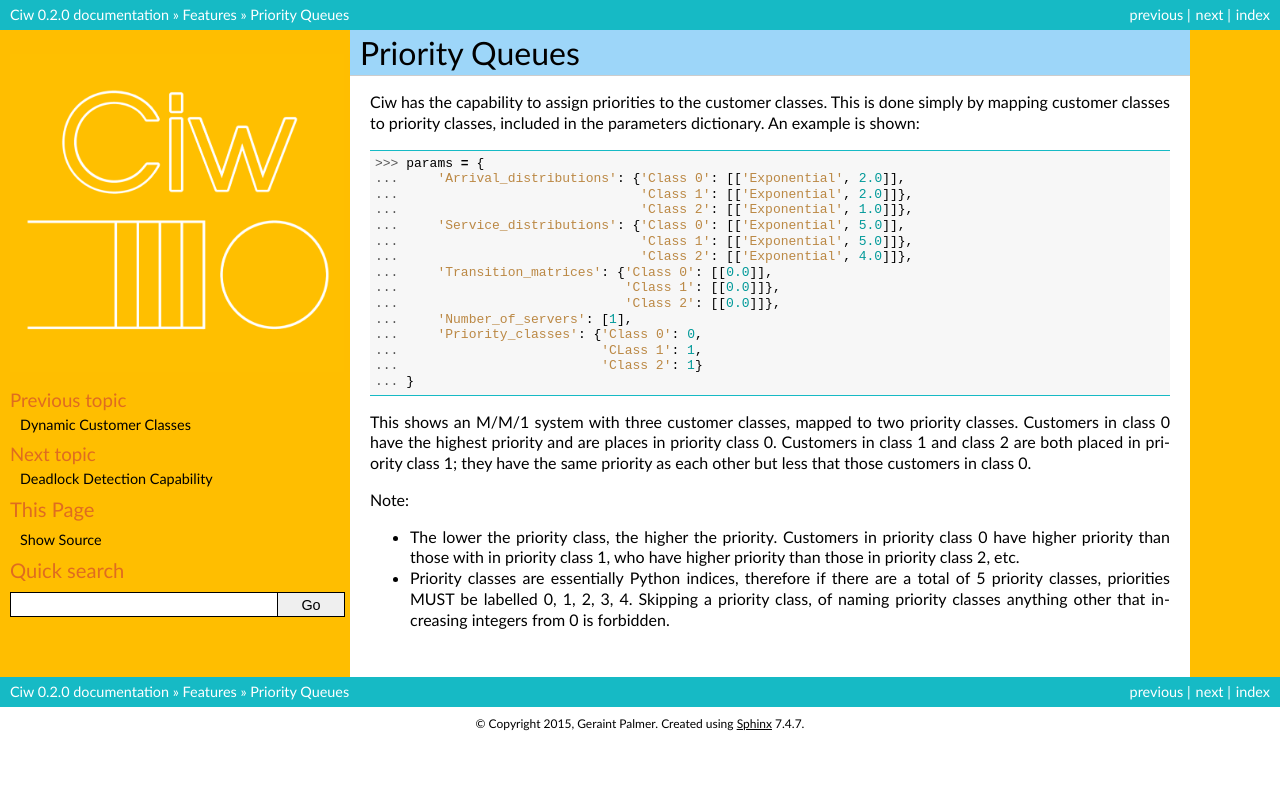
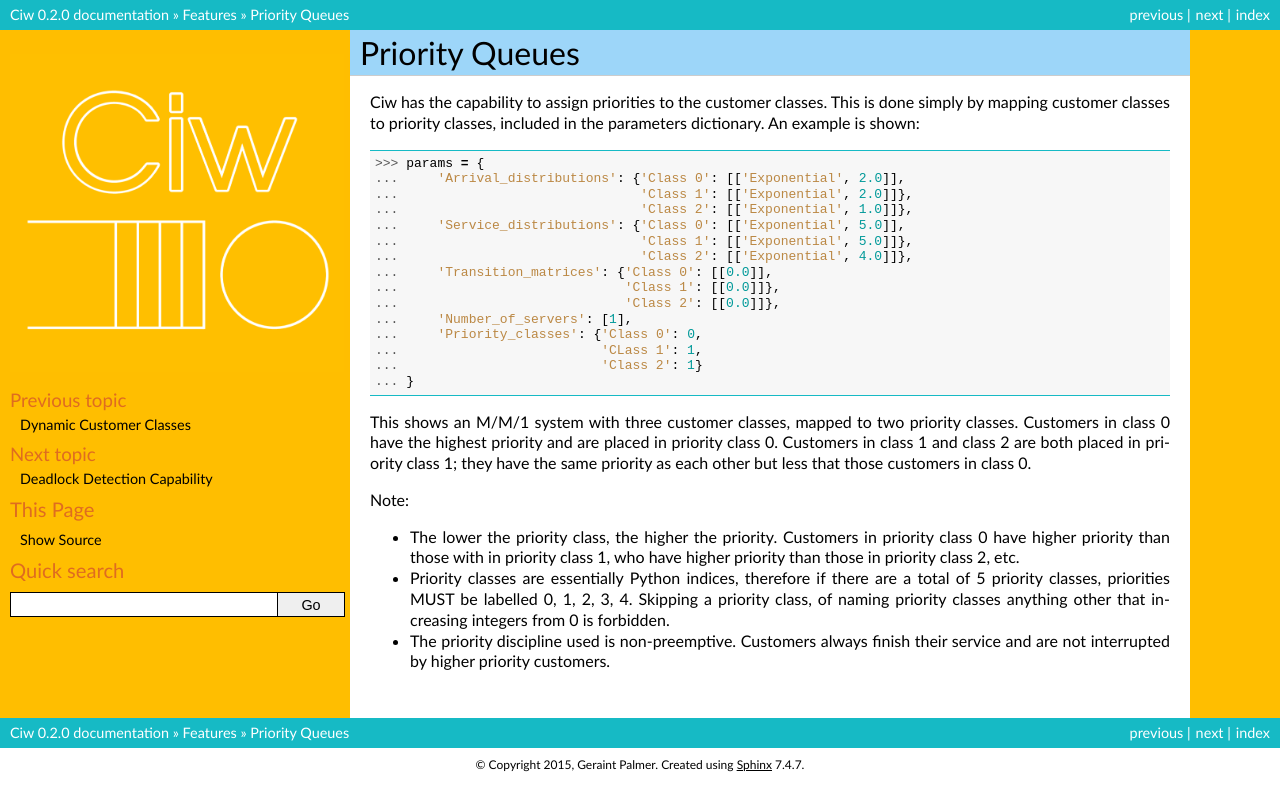
Before and after one commit to CiwPython/Ciw, a Sphinx documentation site: the page built from docs/Features/priority.rst, in a window 1280 px wide. Shown: the top 811 px of the page. Built offline with Sphinx 7.4.7, drawn with Linux system fonts in a browser that asks for light colours.

Commit message:
priority docs: mention non-preemptive

```diff
--- a/docs/Features/priority.rst
+++ b/docs/Features/priority.rst
@@ -22,9 +22,10 @@ Ciw has the capability to assign priorities to the customer classes. This is don
     ...                          'Class 2': 1}
     ... }
 
-This shows an M/M/1 system with three customer classes, mapped to two priority classes. Customers in class 0 have the highest priority and are places in priority class 0. Customers in class 1 and class 2 are both placed in priority class 1; they have the same priority as each other but less that those customers in class 0.
+This shows an M/M/1 system with three customer classes, mapped to two priority classes. Customers in class 0 have the highest priority and are placed in priority class 0. Customers in class 1 and class 2 are both placed in priority class 1; they have the same priority as each other but less that those customers in class 0.
 
 Note:
 
 * The lower the priority class, the higher the priority. Customers in priority class 0 have higher priority than those with in priority class 1, who have higher priority than those in priority class 2, etc.
 * Priority classes are essentially Python indices, therefore if there are a total of 5 priority classes, priorities MUST be labelled 0, 1, 2, 3, 4. Skipping a priority class, of naming priority classes anything other that increasing integers from 0 is forbidden.
+* The priority discipline used is non-preemptive. Customers always finish their service and are not interrupted by higher priority customers.
```
